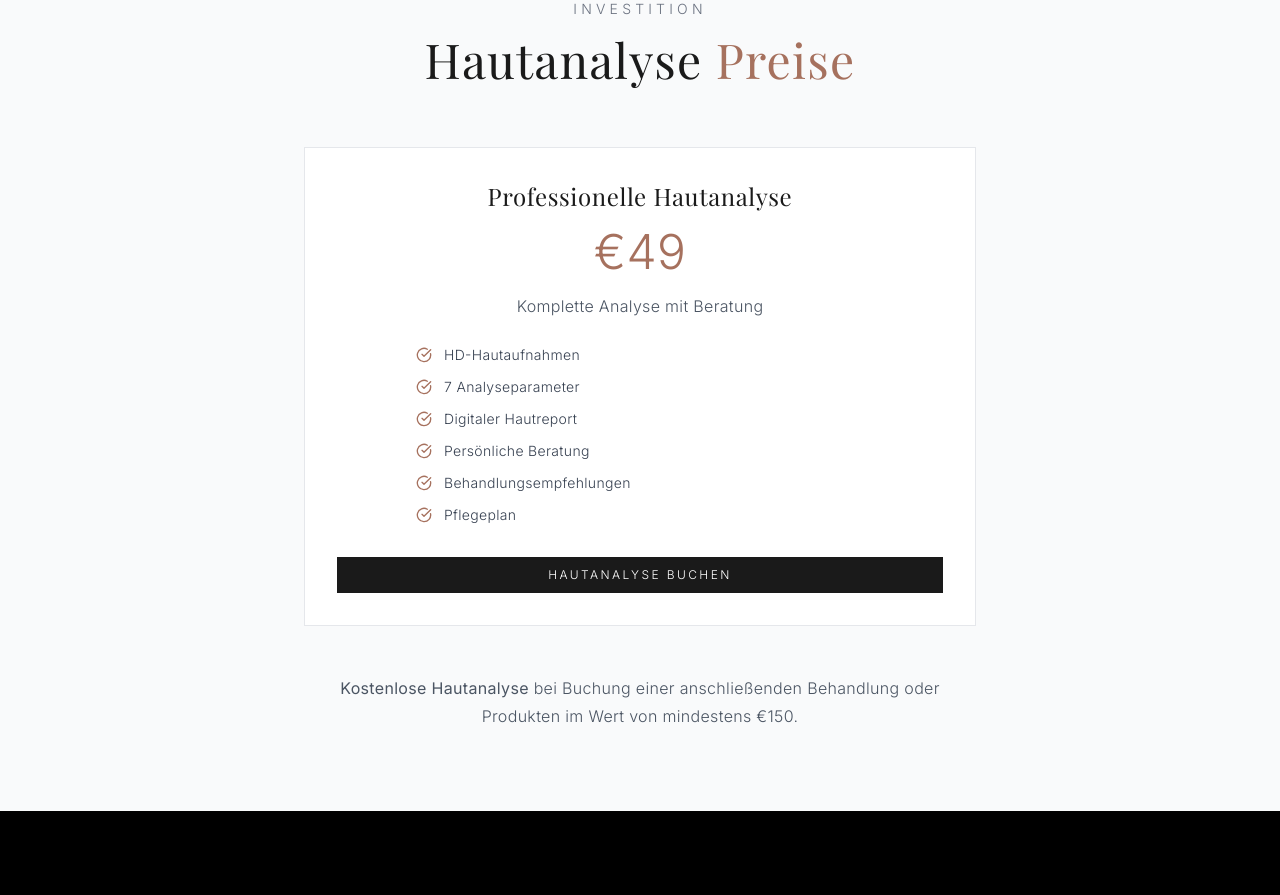
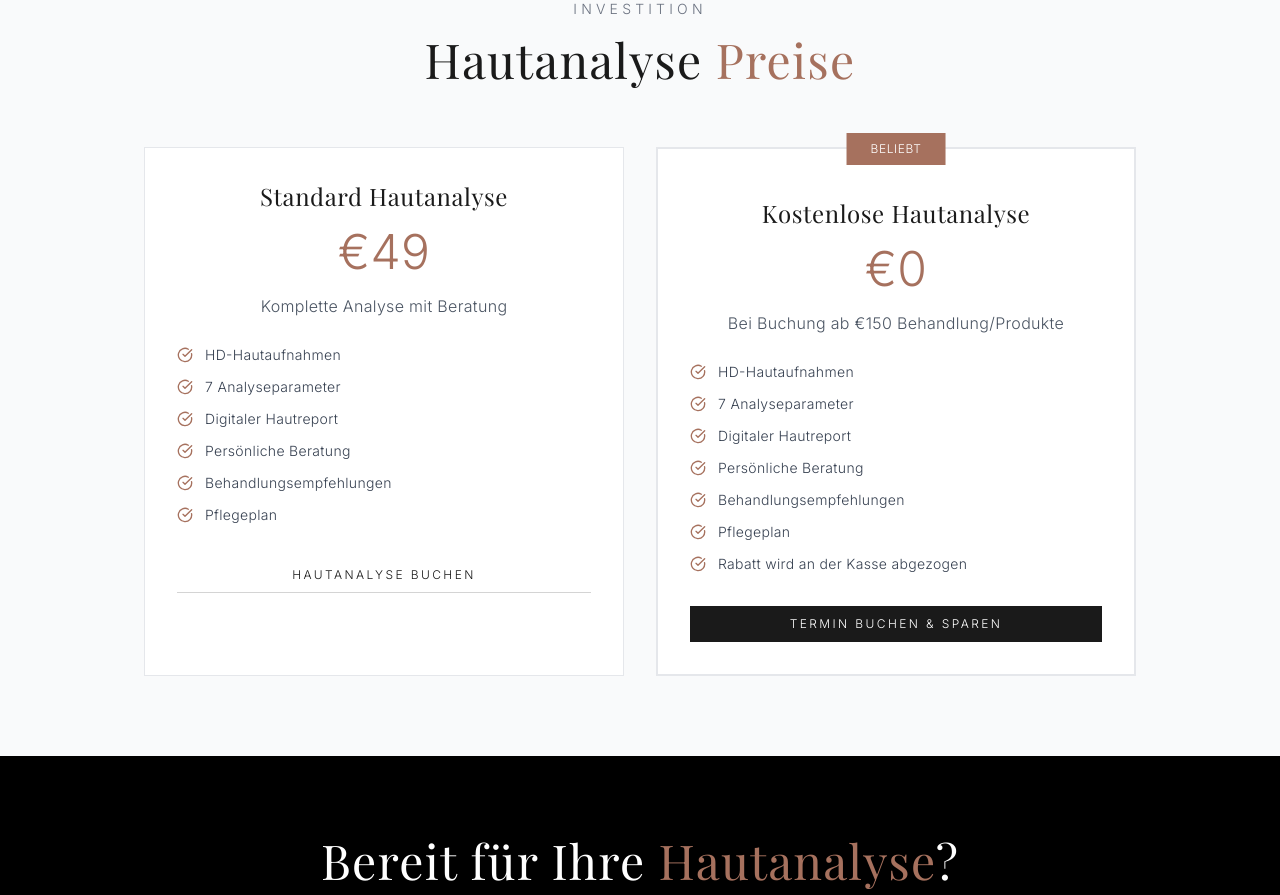
Before and after one commit to ElikciOlcay/skinlux-pottendorf, a Next.js app: page /behandlungen/hautanalyse in a window 1280 px wide. Shown: the part 3640-4535 px from the top of the page. Built offline with nearby package versions, Linux system fonts and the light colour scheme.

Commit message:
Update Hautanalyse pricing: Add two clear options - €49 standard and free with €150+ booking

```diff
--- a/app/behandlungen/hautanalyse/page.tsx
+++ b/app/behandlungen/hautanalyse/page.tsx
@@ -413,7 +413,8 @@ export default function Hautanalyse() {
                         </h2>
                     </motion.div>
 
-                    <div className="max-w-2xl mx-auto">
+                    <div className="grid md:grid-cols-2 gap-8 max-w-5xl mx-auto">
+                        {/* Standard Option */}
                         <motion.div
                             initial={{ opacity: 0, y: 20 }}
                             whileInView={{ opacity: 1, y: 0 }}
@@ -423,7 +424,7 @@ export default function Hautanalyse() {
                         >
                             <div className="text-center">
                                 <h3 className="text-2xl font-light mb-4" style={{ color: 'var(--color-primary)' }}>
-                                    Professionelle Hautanalyse
+                                    Standard Hautanalyse
                                 </h3>
                                 <div className="text-5xl font-light mb-4" style={{ color: 'var(--color-secondary)' }}>
                                     €49
@@ -432,7 +433,7 @@ export default function Hautanalyse() {
                                     Komplette Analyse mit Beratung
                                 </p>
 
-                                <div className="space-y-3 mb-8 text-left max-w-md mx-auto">
+                                <div className="space-y-3 mb-8 text-left">
                                     {[
                                         "HD-Hautaufnahmen",
                                         "7 Analyseparameter",
@@ -452,26 +453,70 @@ export default function Hautanalyse() {
                                     href="https://connect.shore.com/bookings/dc2d0fdc-7b2a-4fa4-b3a5-8305737b8f1e/services?hl=de-AT&gei=Iwh2aM38Auy69u8Pmae0aQ&rwg_token=ACgRB3dRZMVhLtkIuF0fRbzv9GM0kGSjP3rM39ofuuwZDTydcvoXAWib3y3tuvKM2MJqsNcKA5PRZKvTFP_MXcHXA8uv6aoP0g%3D%3D"
                                     target="_blank"
                                     rel="noopener noreferrer"
-                                    className="btn-primary inline-flex items-center justify-center w-full"
+                                    className="btn-secondary inline-flex items-center justify-center w-full"
                                 >
                                     Hautanalyse buchen
                                 </a>
                             </div>
                         </motion.div>
+
+                        {/* Kostenlose Option */}
+                        <motion.div
+                            initial={{ opacity: 0, y: 20 }}
+                            whileInView={{ opacity: 1, y: 0 }}
+                            viewport={{ once: true }}
+                            transition={{ duration: 0.6, delay: 0.1 }}
+                            className="bg-white p-8 border-2 border-secondary relative"
+                        >
+                            {/* Popular Badge */}
+                            <div className="absolute -top-4 left-1/2 transform -translate-x-1/2">
+                                <div
+                                    className="px-6 py-2 text-white text-xs font-light tracking-wider uppercase"
+                                    style={{ backgroundColor: 'var(--color-secondary)' }}
+                                >
+                                    Beliebt
+                                </div>
+                            </div>
+
+                            <div className="text-center pt-4">
+                                <h3 className="text-2xl font-light mb-4" style={{ color: 'var(--color-primary)' }}>
+                                    Kostenlose Hautanalyse
+                                </h3>
+                                <div className="text-5xl font-light mb-4" style={{ color: 'var(--color-secondary)' }}>
+                                    €0
+                                </div>
+                                <p className="text-gray-600 font-light mb-6">
+                                    Bei Buchung ab €150 Behandlung/Produkte
+                                </p>
+
+                                <div className="space-y-3 mb-8 text-left">
+                                    {[
+                                        "HD-Hautaufnahmen",
+                                        "7 Analyseparameter",
+                                        "Digitaler Hautreport",
+                                        "Persönliche Beratung",
+                                        "Behandlungsempfehlungen",
+                                        "Pflegeplan",
+                                        "Rabatt wird an der Kasse abgezogen"
+                                    ].map((feature, index) => (
+                                        <div key={index} className="flex items-center gap-3">
+                                            <CheckCircle className="w-4 h-4" style={{ color: 'var(--color-secondary)' }} />
+                                            <span className="text-sm font-light text-gray-700">{feature}</span>
+                                        </div>
+                                    ))}
+                                </div>
+
+                                <a
+                                    href="https://connect.shore.com/bookings/dc2d0fdc-7b2a-4fa4-b3a5-8305737b8f1e/services?hl=de-AT&gei=Iwh2aM38Auy69u8Pmae0aQ&rwg_token=ACgRB3dRZMVhLtkIuF0fRbzv9GM0kGSjP3rM39ofuuwZDTydcvoXAWib3y3tuvKM2MJqsNcKA5PRZKvTFP_MXcHXA8uv6aoP0g%3D%3D"
+                                    target="_blank"
+                                    rel="noopener noreferrer"
+                                    className="btn-primary inline-flex items-center justify-center w-full"
+                                >
+                                    Termin buchen & sparen
+                                </a>
+                            </div>
+                        </motion.div>
                     </div>
-
-                    {/* Info Text */}
-                    <motion.div
-                        initial={{ opacity: 0 }}
-                        whileInView={{ opacity: 1 }}
-                        viewport={{ once: true }}
-                        transition={{ duration: 0.8, delay: 0.3 }}
-                        className="text-center mt-12"
-                    >
-                        <p className="text-gray-600 font-light max-w-2xl mx-auto">
-                            <strong>Kostenlose Hautanalyse</strong> bei Buchung einer anschließenden Behandlung oder Produkten im Wert von mindestens €150.
-                        </p>
-                    </motion.div>
                 </div>
             </section>
 
```
